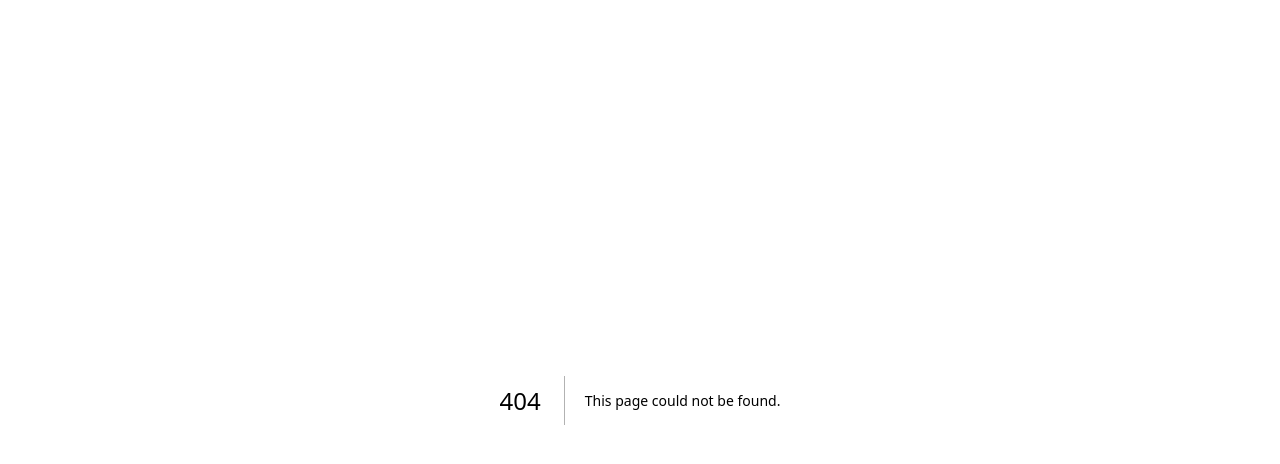
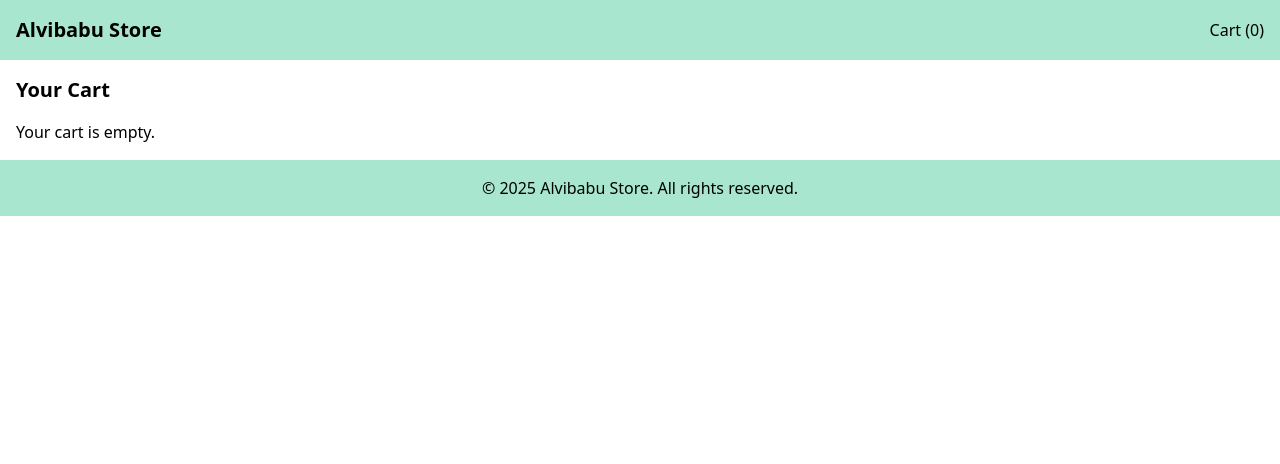
Before and after one commit to safat36/Alvibabu-Store, a Next.js app in the folder frontend/: page /cart in a window 1280 px wide. Before the commit this address had no page. Shown: the top 464 px of the page. Built offline with nearby package versions, Linux system fonts and the light colour scheme.

Commit message:
Create cart.js

```diff
--- /dev/null
+++ b/frontend/pages/cart.js
@@ -0,0 +1,41 @@
+import Header from '../components/Header';
+import Footer from '../components/Footer';
+import { useContext } from 'react';
+import { CartContext } from '../context/CartContext';
+import Link from 'next/link';
+
+export default function Cart() {
+  const { cart, removeFromCart, increaseQty, decreaseQty, total } = useContext(CartContext);
+
+  return (
+    <>
+      <Header />
+      <main className="p-4">
+        <h2 className="text-xl font-bold mb-4">Your Cart</h2>
+        {cart.length === 0 ? (
+          <p>Your cart is empty.</p>
+        ) : (
+          <>
+            <ul className="mb-4">
+              {cart.map(item => (
+                <li key={item.id} className="mb-2 flex justify-between items-center">
+                  <span>{item.name} - ${item.price} × {item.qty}</span>
+                  <div className="flex gap-2">
+                    <button onClick={() => decreaseQty(item.id)} className="px-2 bg-gray-200">−</button>
+                    <button onClick={() => increaseQty(item.id)} className="px-2 bg-gray-200">+</button>
+                    <button onClick={() => removeFromCart(item.id)} className="text-red-500">Remove</button>
+                  </div>
+                </li>
+              ))}
+            </ul>
+            <div className="font-semibold mb-2">Subtotal: ${total}</div>
+            <Link href="/checkout">
+              <a className="inline-block bg-primary text-white px-4 py-2 rounded">Proceed to Checkout</a>
+            </Link>
+          </>
+        )}
+      </main>
+      <Footer />
+    </>
+  );
+}
```
